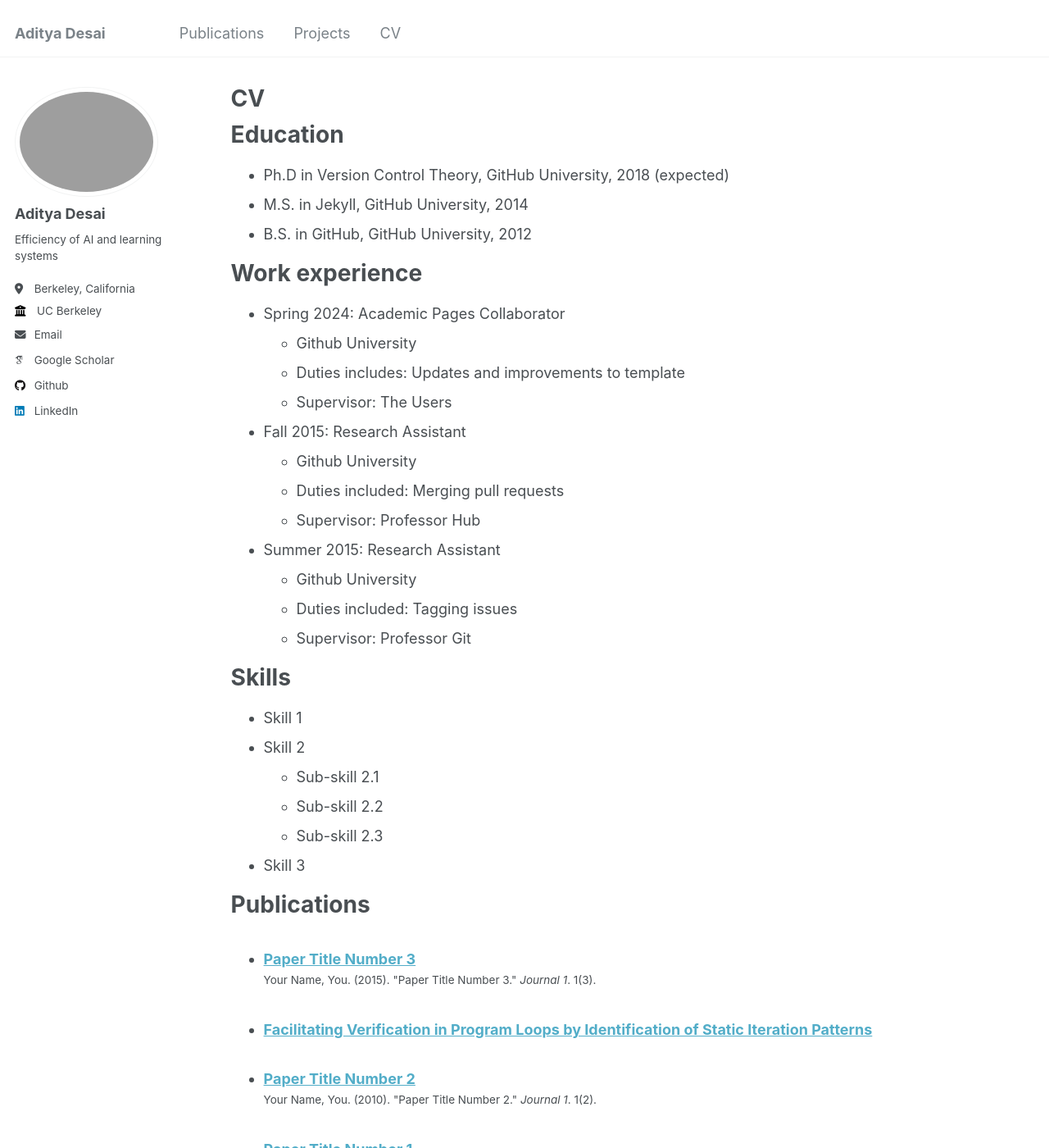
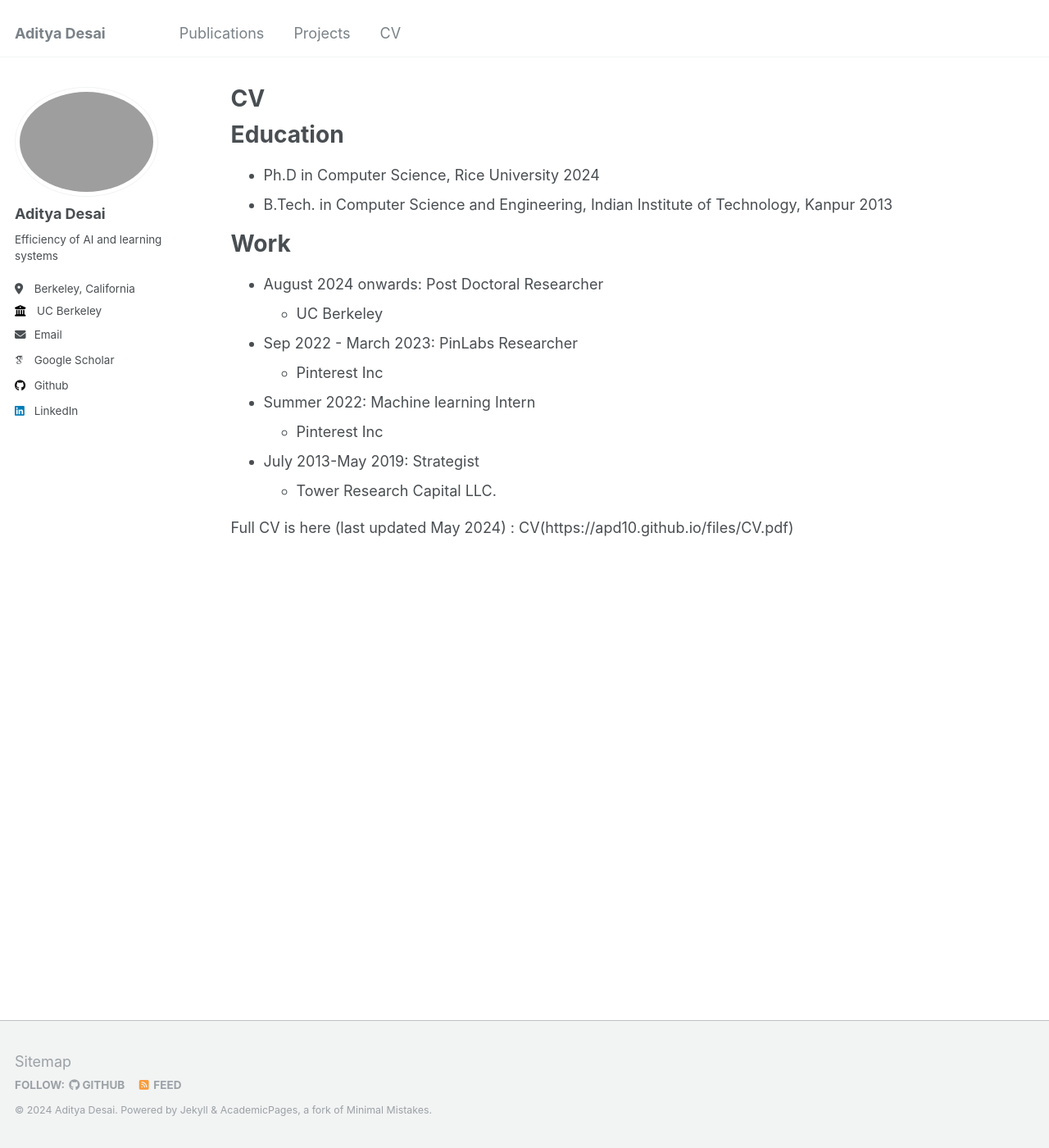
Before and after one commit to apd10/apd10.github.io, a Jekyll site: the page built from _pages/cv.md, in a window 1280 px wide and 1400 px high. Shown: the whole window at 82% size. Built offline with Jekyll 4.4.1, drawn with Linux system fonts in a browser that asks for light colours; some web fonts are replaced; some of the changed text lies outside the part shown.

Commit message:
Update cv.md

```diff
--- a/_pages/cv.md
+++ b/_pages/cv.md
@@ -11,54 +11,21 @@ redirect_from:
 
 Education
 ======
-* Ph.D in Version Control Theory, GitHub University, 2018 (expected)
-* M.S. in Jekyll, GitHub University, 2014
-* B.S. in GitHub, GitHub University, 2012
+* Ph.D in Computer Science, Rice University 2024
+* B.Tech. in Computer Science and Engineering, Indian Institute of Technology, Kanpur 2013
 
-Work experience
+Work
 ======
-* Spring 2024: Academic Pages Collaborator
-  * Github University
-  * Duties includes: Updates and improvements to template
-  * Supervisor: The Users
+* August 2024 onwards: Post Doctoral Researcher
+  * UC Berkeley
 
-* Fall 2015: Research Assistant
-  * Github University
-  * Duties included: Merging pull requests
-  * Supervisor: Professor Hub
+* Sep 2022 - March 2023: PinLabs Researcher
+  * Pinterest Inc
 
-* Summer 2015: Research Assistant
-  * Github University
-  * Duties included: Tagging issues
-  * Supervisor: Professor Git
+* Summer 2022: Machine learning Intern
+  * Pinterest Inc
 
-Skills
-======
-* Skill 1
-* Skill 2
-  * Sub-skill 2.1
-  * Sub-skill 2.2
-  * Sub-skill 2.3
-* Skill 3
+* July 2013-May 2019: Strategist
+  * Tower Research Capital LLC.
 
-Publications
-======
-  <ul>{% for post in site.publications reversed %}
-    {% include archive-single-cv.html %}
-  {% endfor %}</ul>
-
-Talks
-======
-  <ul>{% for post in site.talks reversed %}
-    {% include archive-single-talk-cv.html  %}
-  {% endfor %}</ul>
-
-Teaching
-======
-  <ul>{% for post in site.teaching reversed %}
-    {% include archive-single-cv.html %}
-  {% endfor %}</ul>
-
-Service and leadership
-======
-* Currently signed in to 43 different slack teams
+Full CV is here (last updated May 2024) : CV(https://apd10.github.io/files/CV.pdf)
```
